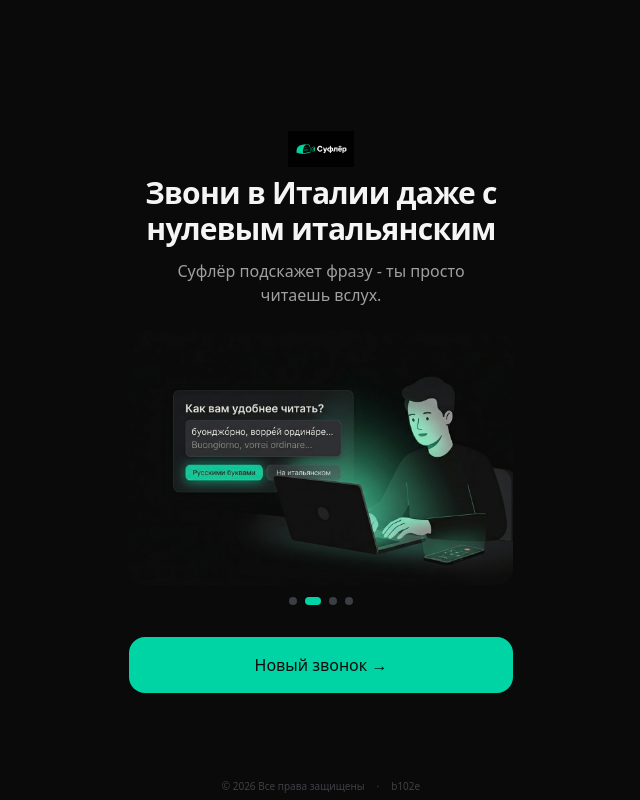
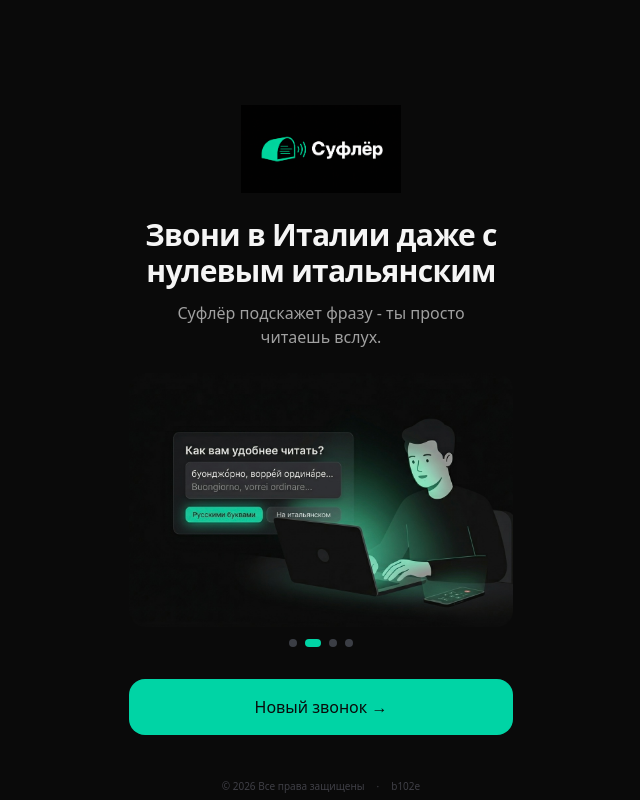
Before and after one commit to b102e/sufler-lite, a Next.js app: page / in a window 1280 px wide. Shown: the whole page, without its empty margins (319-959 px from the left). Built offline with nearby package versions, Linux system fonts and the light colour scheme.

Commit message:
Logo: larger size h48 w160, more padding, transparent bg

```diff
--- a/components/HeroScreen.tsx
+++ b/components/HeroScreen.tsx
@@ -13,13 +13,14 @@ export default function HeroScreen({ onStart, className = "" }: Props) {
     <div className={`min-h-screen bg-cb-bg flex flex-col items-center justify-center px-6 ${className}`}>
       <div className="w-full max-w-sm flex flex-col items-center">
 
-        <div className="flex justify-center pt-6 pb-2">
+        <div className="flex justify-center pt-10 pb-6">
           <Image
             src="/logo.png"
             alt="Суфлёр"
-            height={36}
-            width={66}
+            height={48}
+            width={160}
             className="object-contain"
+            style={{ background: "transparent" }}
             priority
           />
         </div>
```
